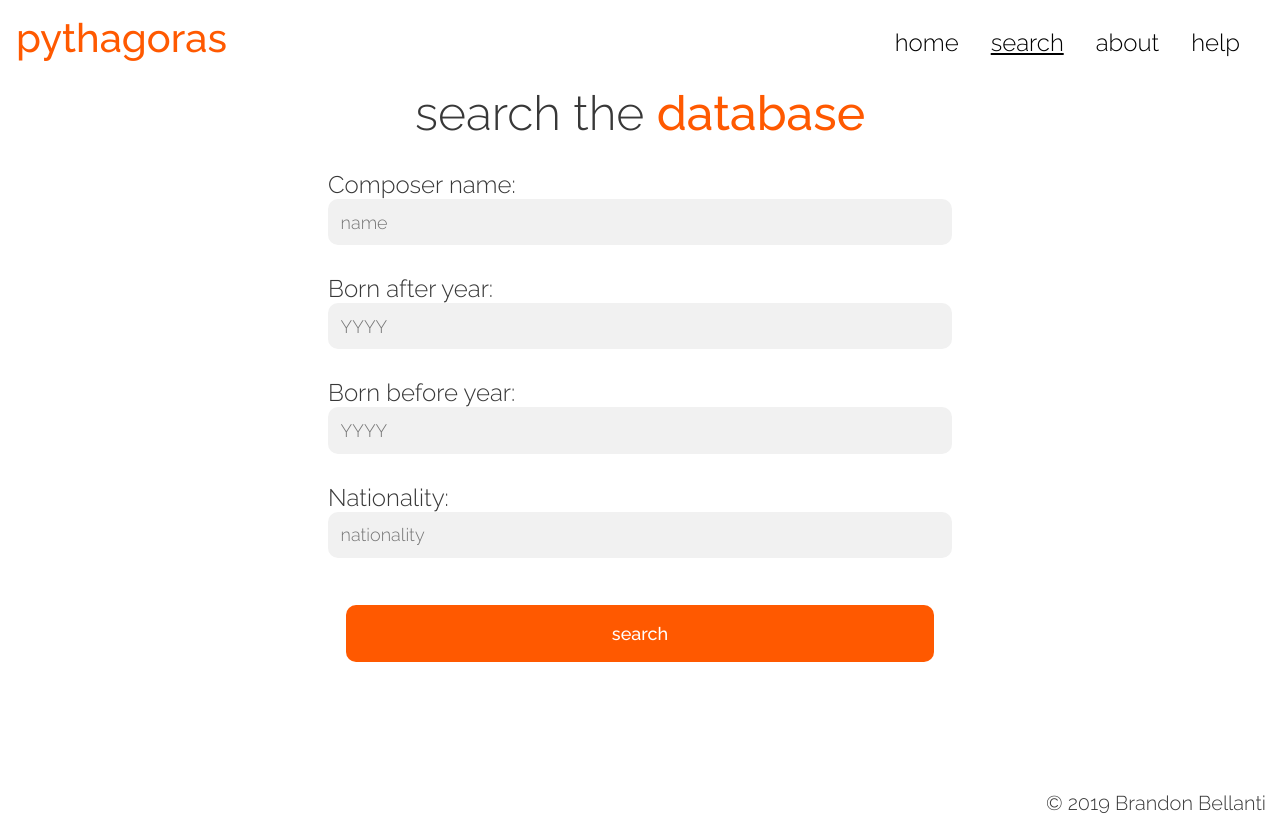
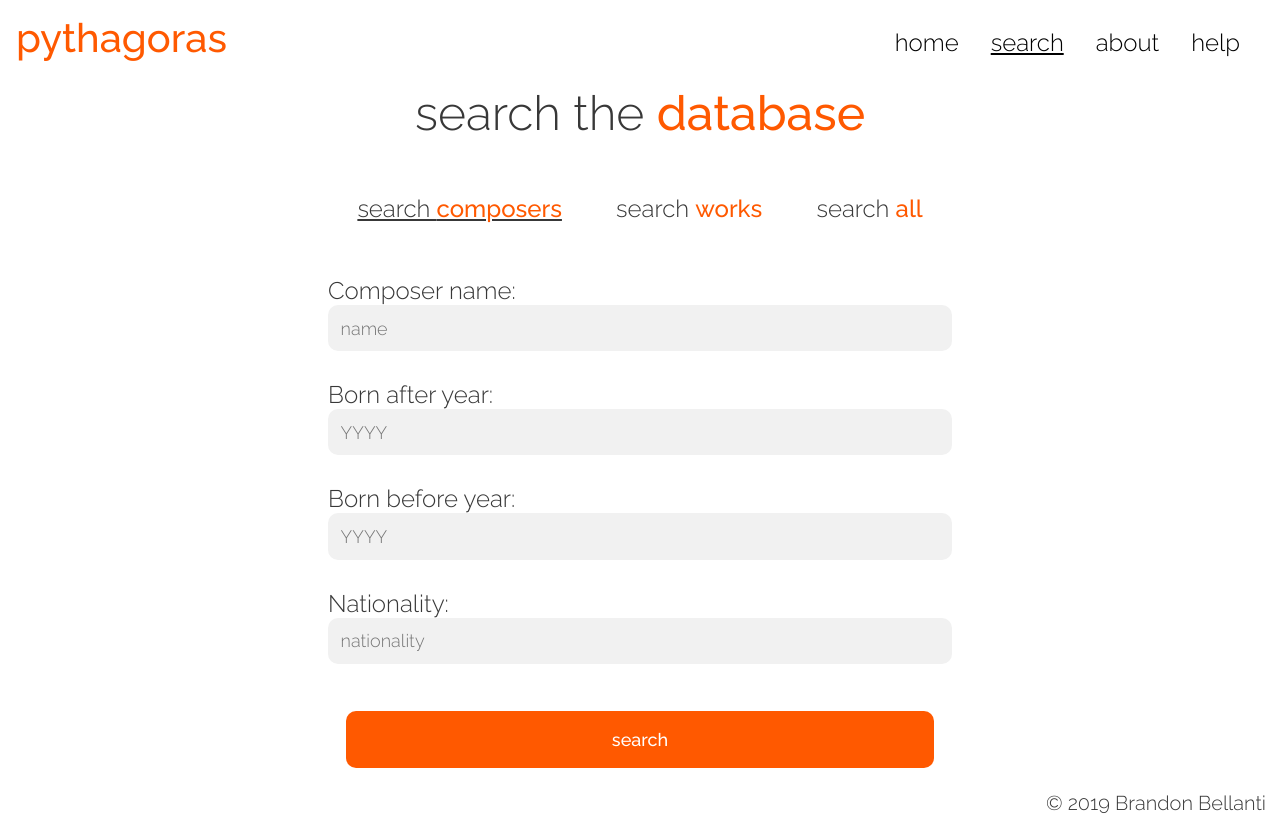
Before and after one commit to brandonbellanti/pythagoras, a PHP site: page /search.php in a window 1280 px wide. Run offline with PHP 8.4, Linux system fonts and the light colour scheme.

Commit message:
Updated website files

```diff
--- a/website/adv-search-results.php
+++ b/website/adv-search-results.php
@@ -16,6 +16,9 @@ $database="lis45801fa19_bellanti_3";
 
 $con = mysqli_connect($host,$user,$password,$database)
    or  die('Could not connect: ' . mysql_error());
+
+$con->set_charset("utf8");
+
 
 // create variables from form inputs
 $name = $_POST['comp_name'];
--- a/website/css/main.css
+++ b/website/css/main.css
@@ -1,11 +1,6 @@
 * {
     color:#383838;
-    /* font-family: 'Lato', sans-serif; */
-    /* font-family: 'Roboto', sans-serif; */
     font-family: 'Raleway', sans-serif;
-    /* font-family: 'Source Sans Pro', sans-serif; */
-    /* font-family: 'Open Sans', sans-serif; */
-    /* font-family: sans-serif; */
     font-weight: 300;
     box-sizing: border-box;
     margin: 0;
@@ -37,7 +32,15 @@ body {
 
 
 
-.topnav {overflow: hidden;}
+.topnav {
+  background-color: rgba(255,255,255,.92);
+  overflow: hidden;
+  position:sticky;
+  position: -webkit-sticky;
+  top:0;
+  z-index: 1000;
+}
+
 .topnav-left {float: left;}
 .topnav-right {float: right;padding:14px 1em;}
 .topnav a {
@@ -78,6 +81,9 @@ body {
 
 input {
   font-size: large;
+  -webkit-appearance: none;
+  -moz-appearance: none;
+  appearance: none;
 }
 
 input[type=text] {
@@ -145,6 +151,34 @@ table.results-table {
 
 
 
+#search-menu {
+  text-align: center;
+}
+
+#search-menu a {
+  cursor: pointer;
+  display: inline-block;
+  padding: 1em;
+  text-decoration: none;
+  transition: all .2s ease-in-out;
+}
+
+#search-menu a:hover {
+  transform: scale(1.1);
+  text-decoration: underline;
+}
+
+
+#work-search {
+  display: none;
+}
+
+a#composer-search-button {
+  text-decoration: underline;
+}
+
+
+
 
 
 
@@ -203,12 +237,24 @@ footer {
 
 
 @media screen and (max-width: 600px) {
+
+  body {
+    font-size:calc(.8em + 1vh);
+  }
+
   .topnav-right a {display: none;}
   .topnav a.icon {
     float: right;
     display: block;
   }
+
+  .content {
+    padding: 0 .5em;
+  }
 }
+
+
+
 @media screen and (max-width: 600px) {
   .topnav.responsive {position: relative;}
   .topnav.responsive a.icon {
--- a/website/index.php
+++ b/website/index.php
@@ -6,13 +6,13 @@
 <div id="welcome" class="text-center">
   <h1>welcome to <span class="orange regular">pythagoras</span></h1>
   <!-- <p>enter a composer or work to get started</p> -->
-  <p>enter a composer to get started</p>
+  <p>enter a composer or work to get started</p>
   <br>
 </div><!-- end welcome -->
 
 <div id="index-form">
   <form action="search-results.php" method="post">
-  <input class="no-outline" type="text" id="composer_work" name="composer_work" placeholder="name"/>
+  <input class="no-outline" type="text" id="composer_work" name="composer_work" placeholder="composer name or work title"/>
   <input class="regular scale" type="submit" value="see analysis">
   </form>
 </div><!-- end index-form -->
--- a/website/js/main.js
+++ b/website/js/main.js
@@ -7,3 +7,34 @@ function myFunction() {
       x.className = "topnav";
     }
   }
+
+
+function composerSearch() {
+  document.getElementById("composer-search-button").style.textDecoration = "underline";
+  document.getElementById("work-search-button").style.textDecoration = "none";
+  document.getElementById("all-search-button").style.textDecoration = "none";
+  var x = document.getElementById("composer-search");
+    x.style.display = "block";
+  var y = document.getElementById("work-search");
+    y.style.display = "none";
+}
+
+function workSearch() {
+  document.getElementById("composer-search-button").style.textDecoration = "none";
+  document.getElementById("work-search-button").style.textDecoration = "underline";
+  document.getElementById("all-search-button").style.textDecoration = "none";
+  var x = document.getElementById("composer-search");
+    x.style.display = "none";
+  var y = document.getElementById("work-search");
+    y.style.display = "block";
+}
+
+function allSearch() {
+  document.getElementById("composer-search-button").style.textDecoration = "none";
+  document.getElementById("work-search-button").style.textDecoration = "none";
+  document.getElementById("all-search-button").style.textDecoration = "underline";
+  var x = document.getElementById("composer-search");
+    x.style.display = "block";
+  var y = document.getElementById("work-search");
+    y.style.display = "block";
+}
--- a/website/search-results.php
+++ b/website/search-results.php
@@ -16,6 +16,8 @@ $database="lis45801fa19_bellanti_3";
 
 $con = mysqli_connect($host,$user,$password,$database)
    or  die('Could not connect: ' . mysql_error());
+
+$con->set_charset("utf8");
 
 // create variables from form inputs
 $input = $_POST['composer_work'];
@@ -54,6 +56,7 @@ while($row = mysqli_fetch_array($result))
   {
   echo "<tr>";
   echo "<td>" . $row['name'] . "</td>";
+  // echo "<td>" . mysqli_real_escape_string($con,$row['name']) . "</td>";
   echo "<td>" . $row['years'] . "</td>";
   echo "<td>" . $row['nationality'] . "</td>";
   echo "</tr>";
--- a/website/search.php
+++ b/website/search.php
@@ -5,17 +5,47 @@
 
 <h1 class="text-center">search the <span class="orange regular">database</span></h1>
 <br>
+<div id="search-menu">
+  <a id="composer-search-button" onclick="composerSearch()">search <span class="orange regular">composers</span></a>
+  <a id="work-search-button" onclick="workSearch()">search <span class="orange regular">works</span></a>
+  <a id="all-search-button" onclick="allSearch()">search <span class="orange regular">all</span></a>
+</div>
+<br>
 
 <div id="search-form">
   <form action="adv-search-results.php" method="post">
-  <label for="comp_name">Composer name: </label><br>
-  <input class="no-outline" type="text" name="comp_name" placeholder="name"/><br><br>
-    <label for="comp_name">Born after year: </label><br>
+  <div id="composer-search">
+    <label for="comp_name">Composer name:</label><br>
+    <input class="no-outline" type="text" name="comp_name" placeholder="name"/><br><br>
+    <label for="comp_bornafter">Born after year:</label><br>
     <input class="no-outline" type="text" name="comp_bornafter" placeholder="YYYY"/><br><br>
-    <label for="comp_name">Born before year: </label><br>
+    <label for="comp_bornbefore">Born before year:</label><br>
     <input class="no-outline" type="text" name="comp_bornbefore" placeholder="YYYY"/><br><br>
-  <label for="comp_name">Nationality: </label><br>
-  <input class="no-outline" type="text" name="comp_nationality" placeholder="nationality"/><br><br>
+    <label for="comp_nationality">Nationality:</label><br>
+    <input class="no-outline" type="text" name="comp_nationality" placeholder="nationality"/><br><br>
+  </div>
+  <div id="work-search">
+    <label for="work_title">Work title:</label><br>
+    <input class="no-outline" type="text" name="work_title" placeholder="title"/><br><br>
+    <label for="work_identifier">Work identifier:</label><br>
+    <input class="no-outline" type="text" name="work_identifier" placeholder="e.g. BWV 1047"/><br><br>
+    <label for="work_composer">Work composer:</label><br>
+    <input class="no-outline" type="text" name="work_composer" placeholder="e.g. BWV 1047"/><br><br>
+    <label for="work_composedafter">Composed after year:</label><br>
+    <input class="no-outline" type="text" name="work_composedafter" placeholder="YYYY"/><br><br>
+    <label for="work_composedbefore">Composed before year:</label><br>
+    <input class="no-outline" type="text" name="work_composedbefore" placeholder="YYYY"/><br><br>
+    <label for="work_era">Classical music era:</label><br>
+    <input class="no-outline" type="text" name="work_era" placeholder="e.g. baroque"/><br><br>
+    <label for="work_key">Key signature:</label><br>
+    <input class="no-outline" type="text" name="work_key" placeholder="e.g. C major"/><br><br>
+    <label for="work_time">Time signature:</label><br>
+    <input class="no-outline" type="text" name="work_time" placeholder="e.g. 4/4"/><br><br>
+    <label for="work_tempo">Tempo:</label><br>
+    <input class="no-outline" type="text" name="work_tempo" placeholder="e.g. allegro"/><br><br>
+    <label for="work_form">Form:</label><br>
+    <input class="no-outline" type="text" name="work_form" placeholder="e.g. rondo"/><br><br>
+  </div>
   <input class="regular scale" type="submit" value="search">
   </form>
 </div><!-- end index-form -->
--- a/website/templates/header.php
+++ b/website/templates/header.php
@@ -16,7 +16,6 @@
     <link rel="stylesheet" href="css/index.css">
     <link rel="icon" type="image/png" href="images/favicon.png">
     <link rel="stylesheet" href="https://cdnjs.cloudflare.com/ajax/libs/font-awesome/4.7.0/css/font-awesome.min.css">
-    <!-- <link href="https://fonts.googleapis.com/css?family=Lato:300,300i,400,400i,700,700i&display=swap" rel="stylesheet"> -->
     <link href="https://fonts.googleapis.com/css?family=Raleway:300,300i,500,500i,700,700i&display=swap" rel="stylesheet">
     <script src="js/main.js"></script>
 </head>
```
Also changed, not shown: website/about.php (+4 -4 lines), 3 other files.
